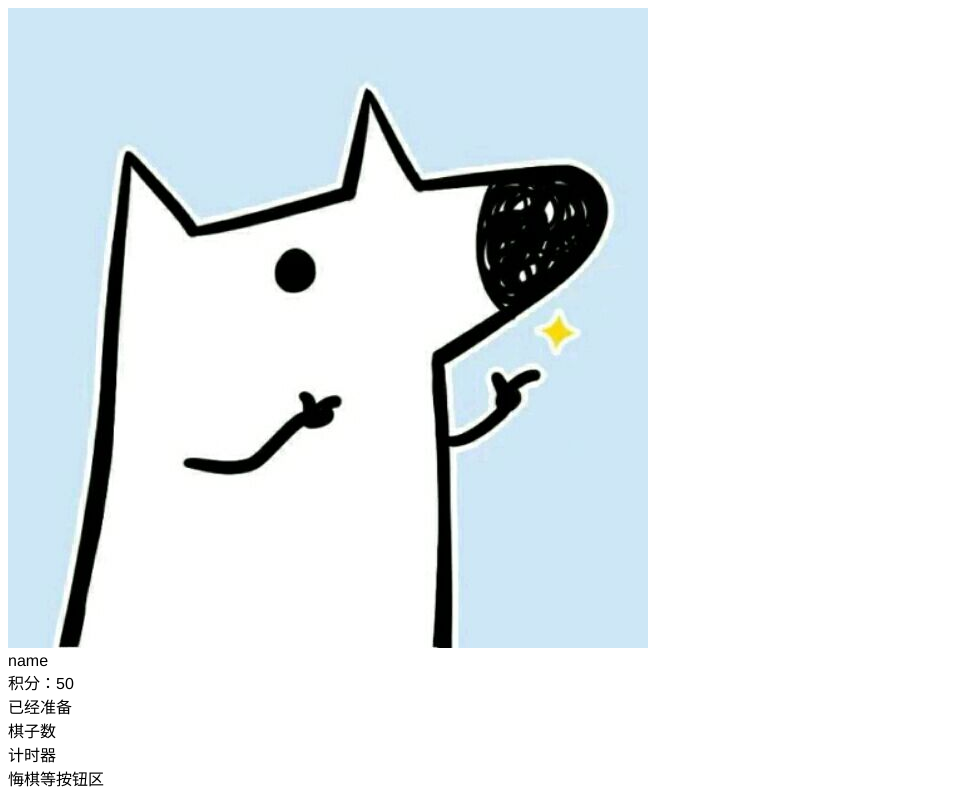
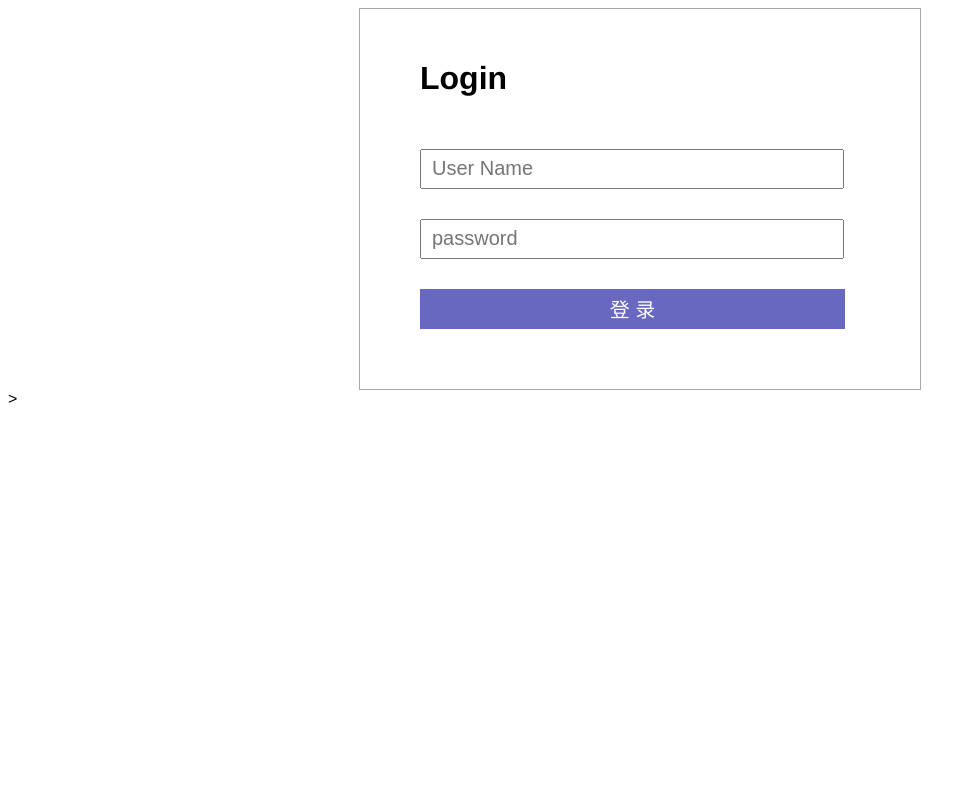
Before and after one commit to D-lyw/Gomoku, a Vue app in the folder vue/: page /home#/login in a window 1280 px wide. Shown: the top 800 px of the page, without its empty margins (0-976 px from the left). Built offline with nearby package versions, Linux system fonts and the light colour scheme.

Commit message:
add login page

```diff
--- a/vue/package.json
+++ b/vue/package.json
@@ -10,8 +10,11 @@
     "build": "node build/build.js"
   },
   "dependencies": {
+    "axios": "^0.18.0",
+    "socket.io-client": "^2.2.0",
     "vue": "^2.5.2",
-    "vue-router": "^3.0.1"
+    "vue-router": "^3.0.1",
+    "vue-socket.io": "^3.0.7"
   },
   "devDependencies": {
     "autoprefixer": "^7.1.2",
--- a/vue/src/App.vue
+++ b/vue/src/App.vue
@@ -1,11 +1,11 @@
 <template>
   <div id="app">
-    <home></home>
+    <router-view></router-view>>
   </div>
 </template>
 
 <script>
-  import home from './components/home/home';
+import home from './components/home/home';
 export default {
   name: 'App',
   components:{
--- a/vue/src/components/home/home.vue
+++ b/vue/src/components/home/home.vue
@@ -31,7 +31,30 @@
     name: 'home',
     components:{
       avatar,
-    }
+    },
+    data () {
+      return {
+        userId: '',
+        coor: ''
+      }
+    },
+    mounted() {
+      this.$socket.emit('connect', userId)
+      this.$socket.on('serverClick', (ver) => {
+        console.log(ver)
+      })
+    },
+    sockets: {
+      connect () {
+        console.log('connected')
+        this.userId = this.$socket.id
+      }
+    },
+    methods: {
+      clientClick(ver) { // ver下棋的坐标
+        this.$socket.emit('某方下棋', ver)
+      }
+    },
   };
 </script>
 
--- /dev/null
+++ b/vue/src/components/login/login.vue
@@ -0,0 +1,100 @@
+<template>
+  <form class="login-form" @submit="doSubmit">
+    <h1>
+      <span>Login</span>
+      <span class="error-msg" v-show="errorMsg">{{errorMsg}}</span>
+    </h1>
+    <input type="text" class="login-input" placeholder="User Name" v-model="username">
+    <input type="password" class="login-input" placeholder="password" v-model="password">
+    <button type="submit" class="login-btn">登 录</button>
+  </form>
+</template>
+
+<script>
+import axios from 'axios'
+export default {
+  metaInfo: {
+    title: 'Login page'
+  },
+  data () {
+    return {
+      username: '',
+      password: '',
+      errorMsg: '',
+      userToken: ''
+    }
+  },
+  methods: {
+    doSubmit (e) {
+      e.preventDefault()
+      if (this.validate()) {
+        axios({
+          methods: 'post',
+          url: '',
+          data: {
+            username: this.username,
+            password: this.password
+          }
+        }).then(res => {
+          // this.userToken = res.data
+          localStorage.setItem('Authorization', this.userToken)
+          this.$router.replace('/home')
+        }).catch(error => {
+          alert('账号密码错误')
+          console.log(error)
+        })
+      }
+    },
+    validate () {
+      if (!this.username.trim()) {
+        this.errorMsg = '姓名不能为空'
+        return false
+      }
+      if (!this.password.trim()) {
+        this.errorMsg = '密码不能为空'
+        return false
+      }
+      this.errorMsg = ''
+      return true
+    }
+  }
+}
+</script>
+
+<style media="screen">
+  .login-form{
+    width: 500px;
+    margin: 0 auto;
+    height: 350px;
+    background-color: #fff;
+    border: 1px solid #aaa;
+    padding-left: 60px;
+    padding-top: 30px;
+  }
+  .error-msg{
+    font-size: 14px;
+    color: #e15050;
+    margin-left: 10px;
+  }
+  .login-input{
+    width: 400px;
+    font-size: 20px;
+    height: 16px;
+    line-height: 16px;
+    padding: 10px;
+    margin-top: 30px;
+  }
+  .login-btn{
+    width: 425px;
+    font-size: 20px;
+    height: 40px;
+    color: #fff;
+    background-color: #6868c0;
+    border: none;
+    margin-top: 30px;
+    transition: .3s all;
+  }
+  .login-btn:hover{
+    background-color: #e91e63;
+  }
+</style>
--- a/vue/src/main.js
+++ b/vue/src/main.js
@@ -3,7 +3,12 @@
 import Vue from 'vue'
 import App from './App'
 import router from './router'
+import VueSocketio from 'vue-socket.io'
+import socketio from 'socket.io-client'
 
+// Vue.use(new VueSocketio({
+//   connection: socketio('xx:80')
+// }))
 Vue.config.productionTip = false
 
 /* eslint-disable no-new */
--- a/vue/src/router/index.js
+++ b/vue/src/router/index.js
@@ -1,19 +1,37 @@
 import Vue from 'vue'
 import Router from 'vue-router'
 import home from '../components/home/home'
+import login from '../components/login/login'
 
 Vue.use(Router)
 
 export default new Router({
   routes: [
     {
-      path:'./',
-      redirect:'/home'
+      path:'/',
+      redirect:'/login'
     },
     {
       path:'/home',
       name:'home',
       component:home
+    },
+    {
+      path: '/login',
+      name: 'login',
+      component: login
     }
-  ]
+  ],
+  beforeEach: (to, from, next) => {
+    if (to.path == '/login') {
+      next()
+    } else {
+      var token = localStorage.getItem('Authorization')
+      if (token == null || token == '') {
+        next('/login')
+      } else {
+        next()
+      }
+    }
+  }
 })
```
Also changed, not shown: vue/src/components/HelloWorld.vue (deleted, +0 -113 lines), vue/src/assets/logo.png (deleted), 1 other file (tests, documents, lock files or other folders).
